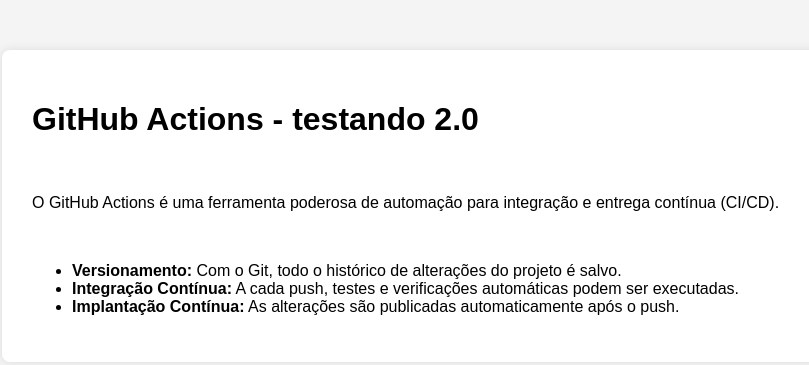
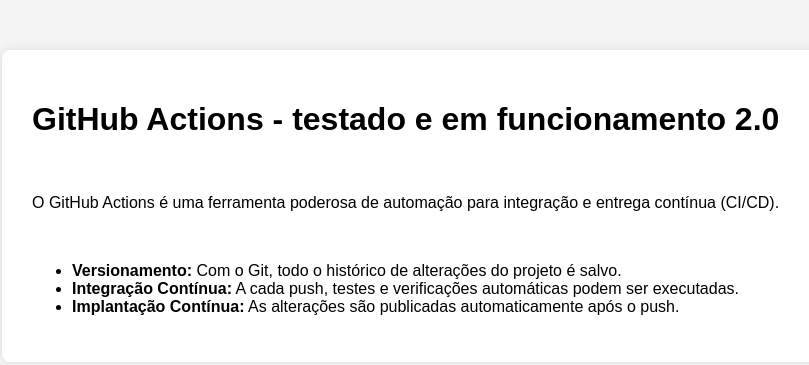
Before and after one commit to KethelenParra/github-actions-exemplo, a plain HTML site: page index.html in a window 1280 px wide. Shown: the whole page, without its empty margins (208-1017 px from the left). Drawn offline with Linux system fonts and the light colour scheme.

Commit message:
Update index.html

```diff
--- a/index.html
+++ b/index.html
@@ -8,7 +8,7 @@
 </head>
 <body>
   <div class="container">
-    <h1>GitHub Actions - testando 2.0</h1>
+    <h1>GitHub Actions - testado e em funcionamento 2.0</h1>
     <br>
     <p>O GitHub Actions é uma ferramenta poderosa de automação para integração e entrega contínua (CI/CD).</p>
     <br>
```
